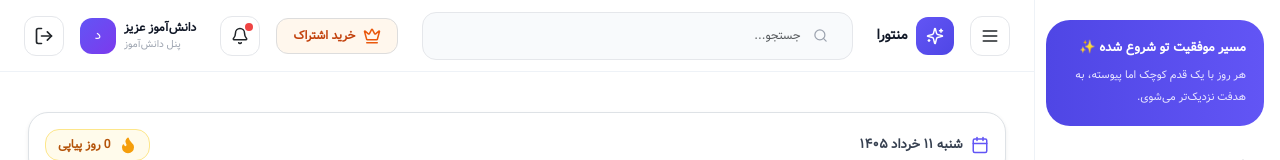
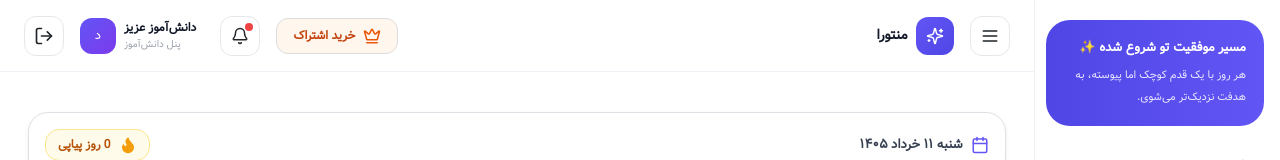
Before and after one commit to ARS6666/Mentoral_web, a React (Create React App) app in the folder mentora_web/: page /today in a window 1280 px wide. Shown: the top 160 px of the page. Built offline with nearby package versions, Linux system fonts and the light colour scheme.

Commit message:
fixing Navbar.js logic

```diff
--- a/mentora_web/src/components/Navbar.js
+++ b/mentora_web/src/components/Navbar.js
@@ -52,14 +52,6 @@ export default function AppNavbar({ onToggleSidebar }) {
                         </div>
                     </div>
                 </div>
-
-                <div className="d-none d-lg-flex align-items-center flex-grow-1 mx-4" style={{ maxWidth: "600px" }}>
-                    <div className="d-flex align-items-center w-100 px-3" style={{ background: "#f8fafc", border: "1px solid #e5e7eb", borderRadius: "14px", padding: "8px" }}>
-                        <Search size={16} color="#9ca3af" className="me-2" />
-                        <input type="text" placeholder="جستجو..." className="form-control border-0 shadow-none bg-transparent" style={{ fontSize: "12px" }} />
-                    </div>
-                </div>
-
                 <div className="d-flex align-items-center gap-2 gap-md-3">
 
                     <Link to={subscriptionDays > 0 ? "/subscription" : "/subscriptionplans"}
```
